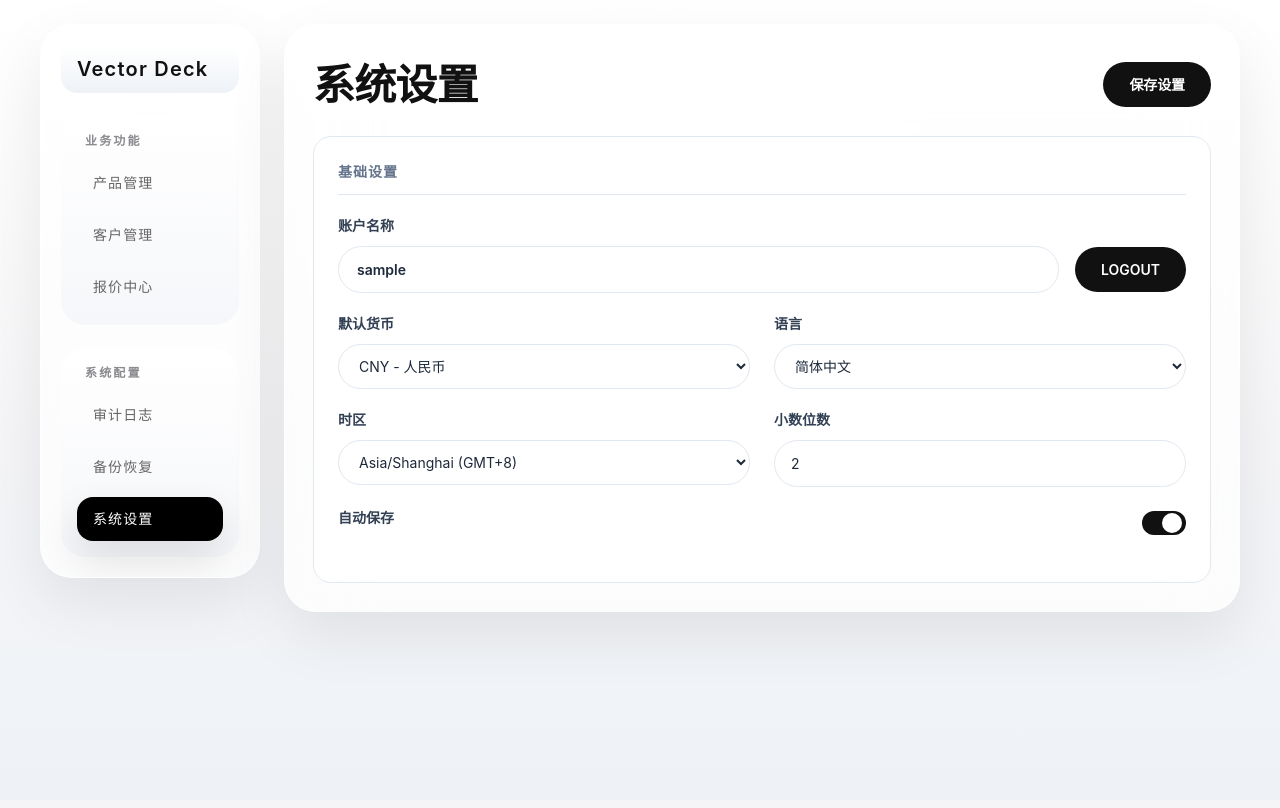
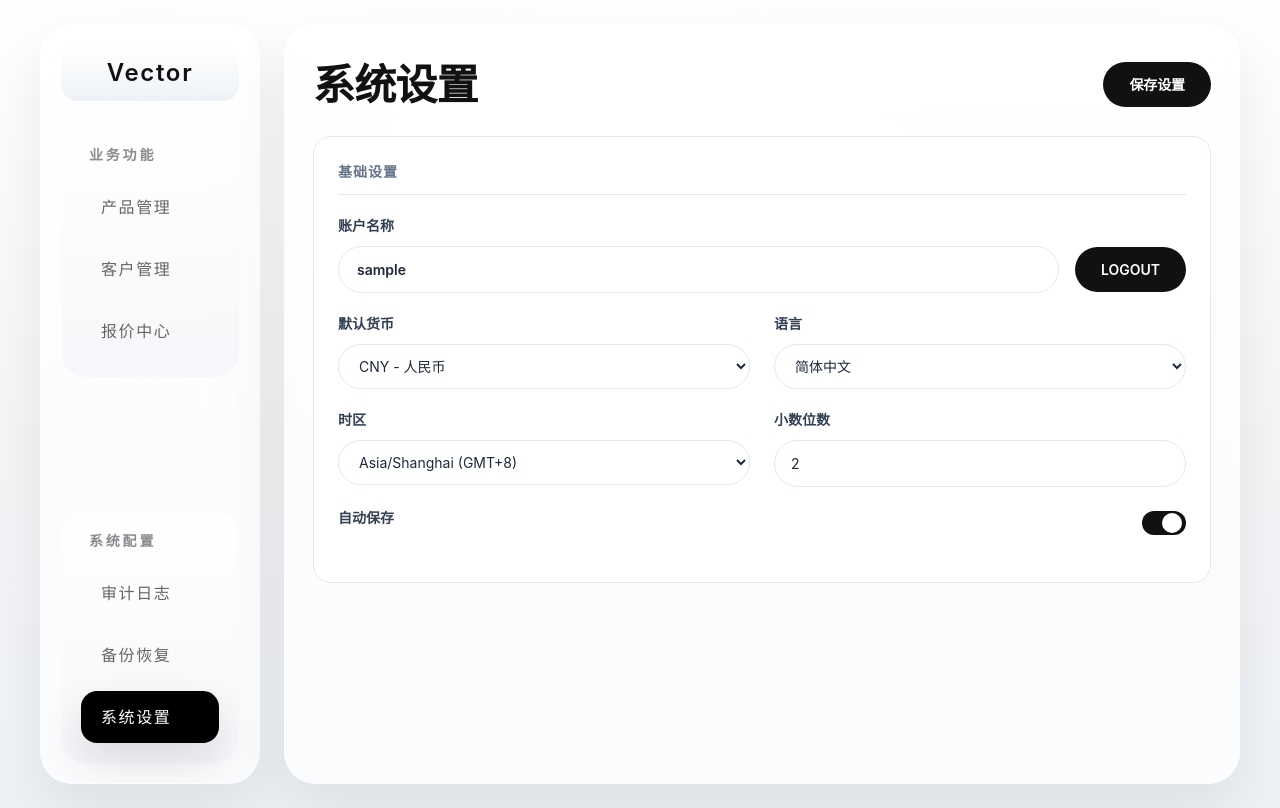
Before and after one commit to GeQiuyang/Price-Management-Tool, a React (Vite) app: page /system-settings in a window 1280 px wide. Built offline with nearby package versions, Linux system fonts and the light colour scheme; no server answers; sample sign-in values are in the browser's storage.

Commit message:
Polish quote center and sidebar layout

```diff
--- a/src/components/apple/AppShell.jsx
+++ b/src/components/apple/AppShell.jsx
@@ -24,7 +24,7 @@ export default function AppShell({ children, user }) {
         ? 'overflow-hidden rounded-[32px] border border-white/60 bg-white/[0.74] py-4 shadow-apple backdrop-blur-2xl md:py-6 xl:py-7'
         : 'rounded-[32px] border border-white/60 bg-white/[0.74] p-4 shadow-apple backdrop-blur-2xl md:p-6 xl:p-7'
 
-  const asideClassName = `${mobileOpen ? 'flex' : 'hidden'} glass-panel flex-col p-4 lg:sticky lg:top-5 lg:flex lg:max-h-[calc(100vh-40px)] lg:self-start lg:overflow-y-auto lg:p-5`
+  const asideClassName = `${mobileOpen ? 'flex' : 'hidden'} glass-panel flex-col p-4 lg:sticky lg:top-5 lg:flex lg:h-[calc(100vh-40px)] lg:self-start lg:overflow-y-auto lg:p-5`
   const mainClassName = `min-w-0 ${contentClassName}`
 
   return (
@@ -34,15 +34,16 @@ export default function AppShell({ children, user }) {
           <aside
             className={asideClassName}
           >
-            <div className="mb-6 flex h-12 w-full items-center justify-start rounded-[16px] bg-[linear-gradient(180deg,#ffffff_0%,#eef2f7_100%)] px-4 text-left">
-              <h2 className="text-xl font-semibold tracking-[0.06em] text-ink">Vector Deck</h2>
+            <div className="mb-6 flex h-14 w-full items-center justify-center rounded-[16px] bg-[linear-gradient(180deg,#ffffff_0%,#eef2f7_100%)] px-5 text-center">
+              <h2 className="text-2xl font-semibold tracking-[0.07em] text-ink">Vector</h2>
             </div>
 
-            <div className="rounded-[24px] bg-[linear-gradient(180deg,#ffffff_0%,#f6f7fa_100%)] p-4">
-              <div className="px-2 pb-3 text-xs font-semibold uppercase tracking-[0.18em] text-[#8b8b90]">
+            <div className="flex flex-1 flex-col">
+              <div className="rounded-[24px] bg-[linear-gradient(180deg,#ffffff_0%,#f6f7fa_100%)] p-5">
+                <div className="px-2 pb-4 text-sm font-semibold uppercase tracking-[0.2em] text-[#8b8b90]">
                   业务功能
                 </div>
-              <nav className="space-y-2">
+                <nav className="space-y-2.5">
                   {primaryNavItems.map((item) => {
                     const active = location.pathname === item.path
                     return (
@@ -50,7 +51,7 @@ export default function AppShell({ children, user }) {
                         key={item.path}
                         to={item.path}
                         onClick={() => setMobileOpen(false)}
-                      className={`flex w-full items-center justify-start rounded-2xl px-4 py-3 text-sm tracking-[0.08em] transition ${
+                        className={`flex w-full items-center justify-start rounded-2xl px-5 py-3.5 text-base tracking-[0.1em] transition ${
                           active ? 'bg-black text-white shadow-float' : 'text-[#666666] hover:bg-black/[0.04] hover:text-ink'
                         }`}
                       >
@@ -61,11 +62,11 @@ export default function AppShell({ children, user }) {
                 </nav>
               </div>
 
-            <div className="mt-6 rounded-[24px] bg-[linear-gradient(180deg,#ffffff_0%,#f6f7fa_100%)] p-4">
-              <div className="px-2 pb-3 text-xs font-semibold uppercase tracking-[0.18em] text-[#8b8b90]">
+              <div className="mt-auto rounded-[24px] bg-[linear-gradient(180deg,#ffffff_0%,#f6f7fa_100%)] p-5">
+                <div className="px-2 pb-4 text-sm font-semibold uppercase tracking-[0.2em] text-[#8b8b90]">
                   系统配置
                 </div>
-              <nav className="space-y-2">
+                <nav className="space-y-2.5">
                   {secondaryNavItems.map((item) => {
                     const active = location.pathname === item.path
                     return (
@@ -73,7 +74,7 @@ export default function AppShell({ children, user }) {
                         key={item.path}
                         to={item.path}
                         onClick={() => setMobileOpen(false)}
-                      className={`flex w-full items-center justify-start rounded-2xl px-4 py-3 text-sm tracking-[0.08em] transition ${
+                        className={`flex w-full items-center justify-start rounded-2xl px-5 py-3.5 text-base tracking-[0.1em] transition ${
                           active ? 'bg-black text-white shadow-float' : 'text-[#666666] hover:bg-black/[0.04] hover:text-ink'
                         }`}
                       >
@@ -83,6 +84,7 @@ export default function AppShell({ children, user }) {
                   })}
                 </nav>
               </div>
+            </div>
           </aside>
 
           <main className={mainClassName}>{children}</main>
--- a/src/pages/QuoteGenerator.jsx
+++ b/src/pages/QuoteGenerator.jsx
@@ -1573,7 +1573,7 @@ export default function QuoteGenerator() {
 }
 
 const styles = {
-    container: { display: 'flex', flexDirection: 'column', gap: '24px', animation: 'fadeInUp 0.4s ease forwards', padding: '24px 40px 0 40px' },
+    container: { display: 'flex', flexDirection: 'column', gap: '24px', animation: 'fadeInUp 0.4s ease forwards', padding: '12px 40px 0 40px' },
     topBar: { display: 'flex', justifyContent: 'space-between', alignItems: 'center', flexWrap: 'wrap', gap: '12px' },
     topBarContent: { display: 'flex', flexDirection: 'column', gap: '16px', flex: 1, minWidth: 0 },
     topBarRow: { display: 'flex', alignItems: 'flex-start', justifyContent: 'space-between', gap: '20px', flexWrap: 'wrap' },
```
Also changed, not shown: 1 other file (tests, documents, lock files or other folders). Lines whose indentation alone changed are shown as unchanged.
